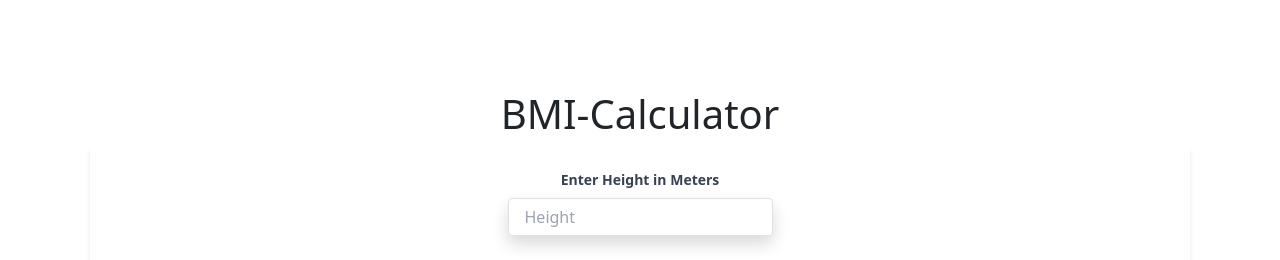
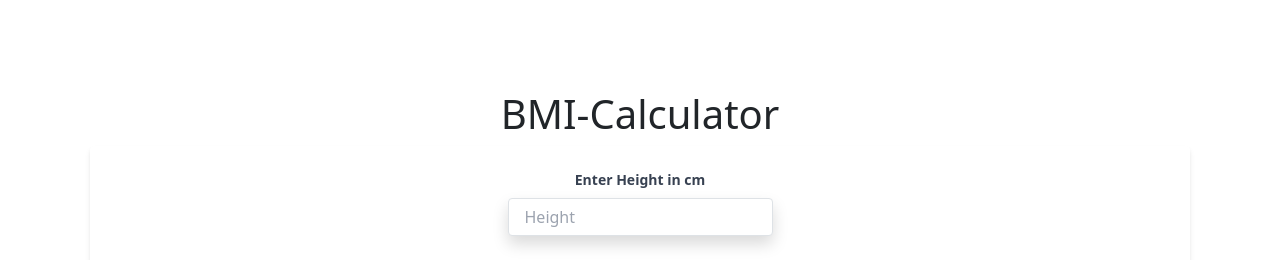
Before and after one commit to abhishekambure/BMICalculator-React_Project, a React (Create React App) app: page / in a window 1280 px wide. Shown: the top 260 px of the page. Built offline with nearby package versions, Linux system fonts and the light colour scheme.

Commit message:
Update Bmicalculation.js

```diff
--- a/src/Bmicalculation.js
+++ b/src/Bmicalculation.js
@@ -44,7 +44,7 @@ function Bmicalculation() {
         <form className="bg-white shadow-md rounded px-8 pt-6 pb-8 mb-4">
 
         <div className="mb-4">
-            <label className="block text-gray-700 text-sm font-bold mb-2" for="username">Enter Height in Meters</label>
+            <label className="block text-gray-700 text-sm font-bold mb-2" for="username">Enter Height in cm</label>
             <input className="shadow appearance-none border rounded w-100px py-2 px-3 text-gray-700 leading-tight focus:outline-none focus:shadow-outline" id="Height" type="text" placeholder="Height" value={height} onChange={event => setHeight(event.target.value)}/>
             </div>
 
```
